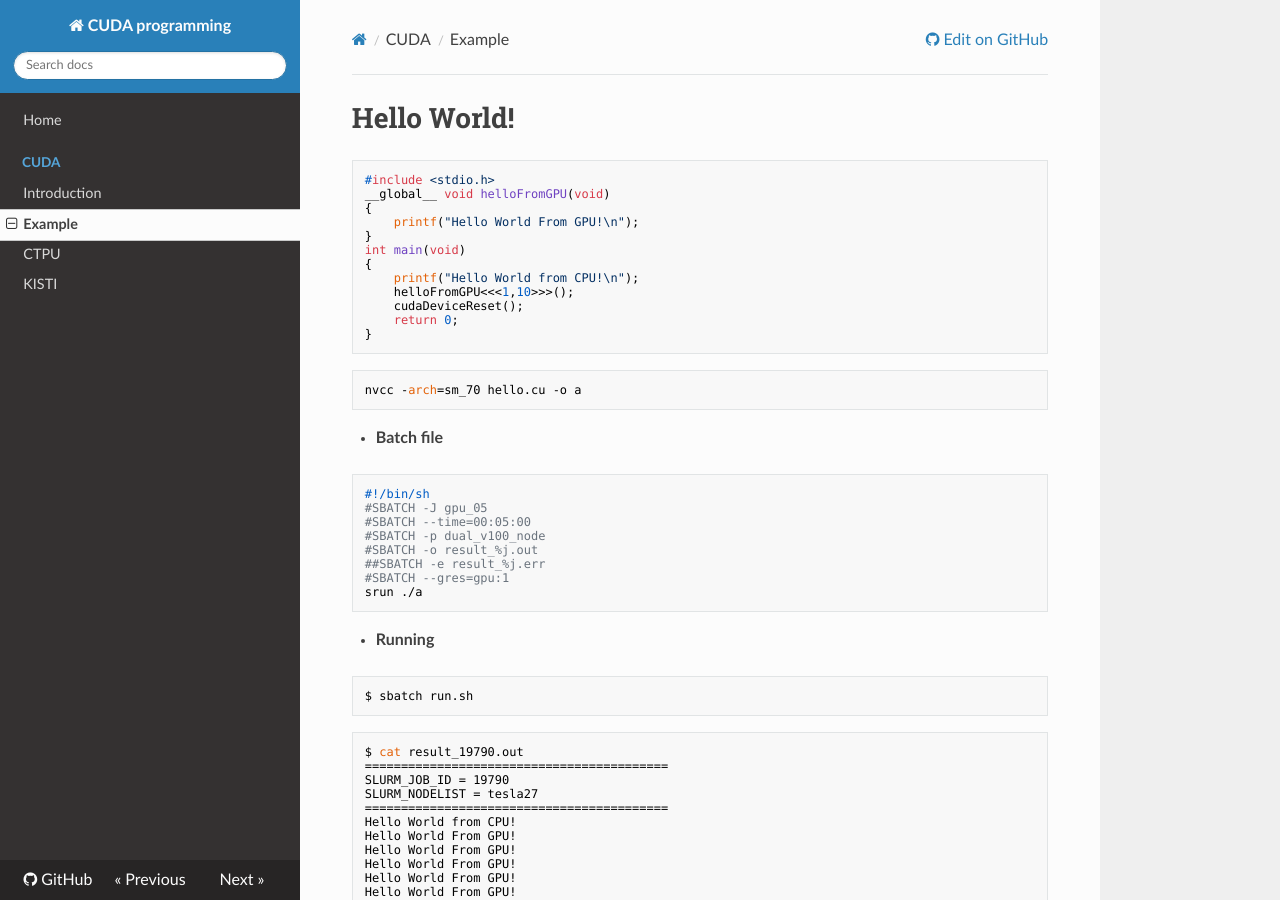
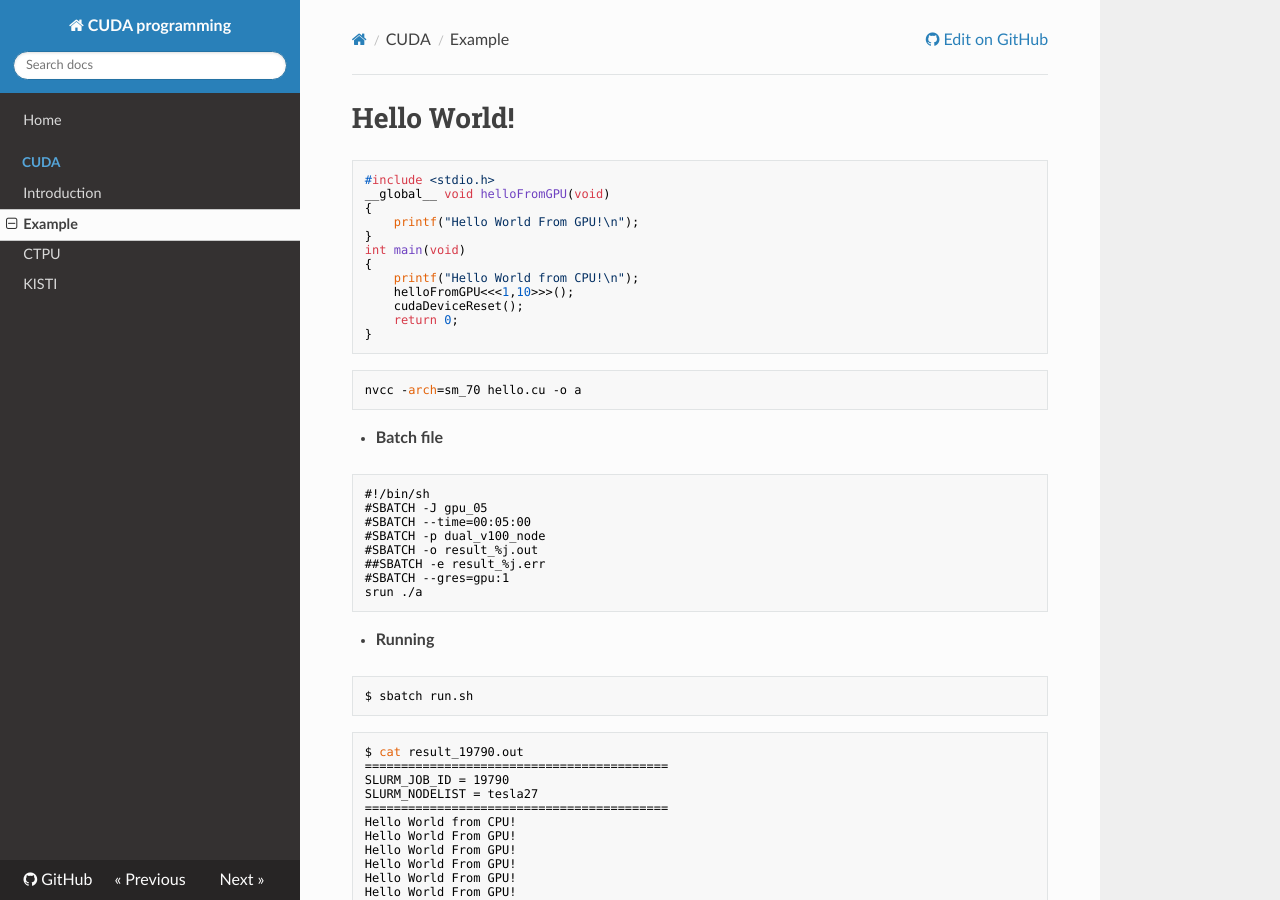
Before and after one commit to WonyoungCho/CUDA, an MkDocs documentation site: the page built from docs/CUDA_ex.md, in a window 1280 px wide and 900 px high. Built offline with MkDocs 1.6.1, drawn with Linux system fonts in a browser that asks for light colours; nearby versions of some CDN libraries; old or Windows-style settings are respelled for this version of MkDocs.

Commit message:
Update CUDA_ex.md

````diff
--- a/docs/CUDA_ex.md
+++ b/docs/CUDA_ex.md
@@ -19,7 +19,7 @@ nvcc -arch=sm_70 hello.cu -o a
 ```
 
 - **Batch file**
-```sh
+```batch
 #!/bin/sh
 #SBATCH -J gpu_05
 #SBATCH --time=00:05:00
````
